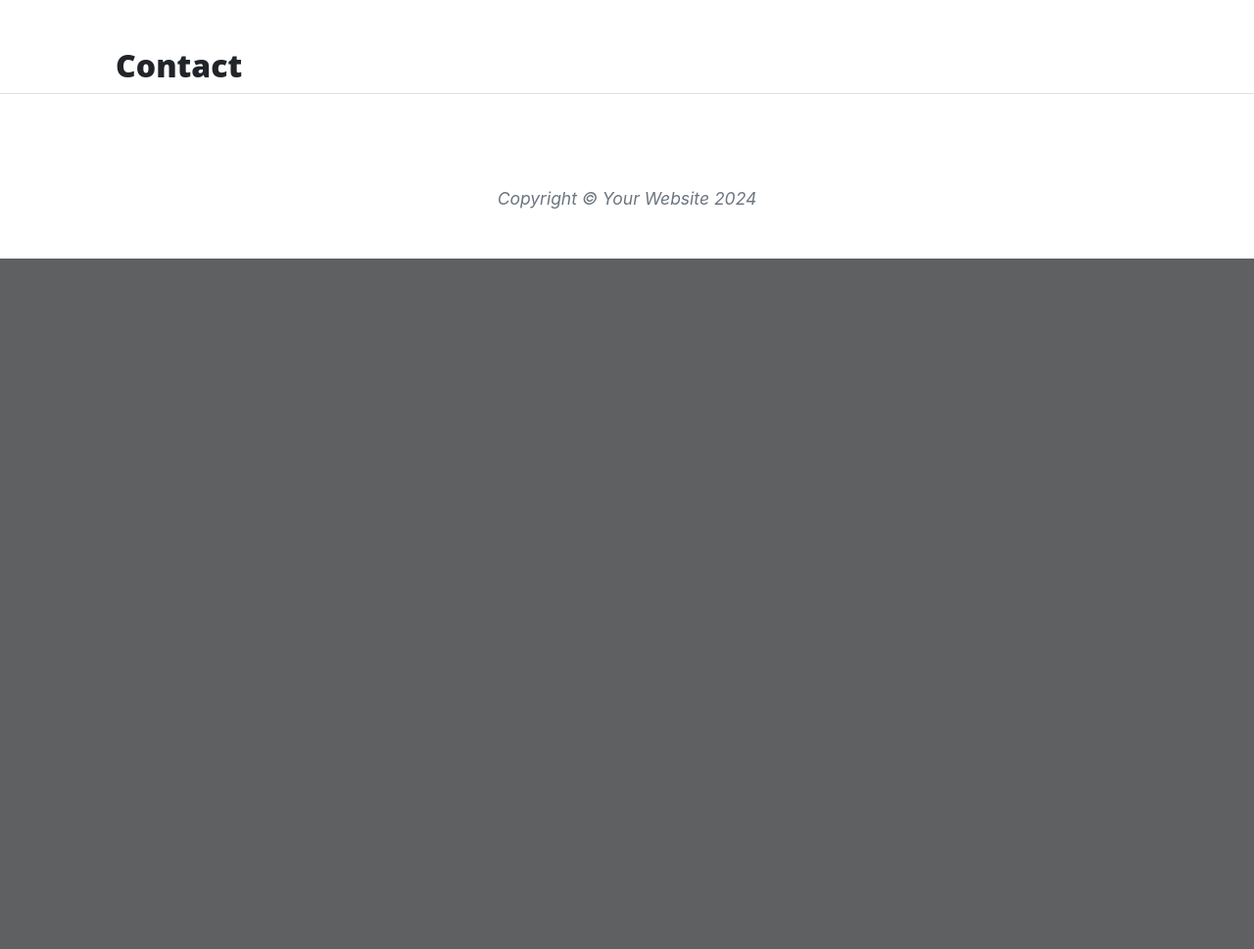
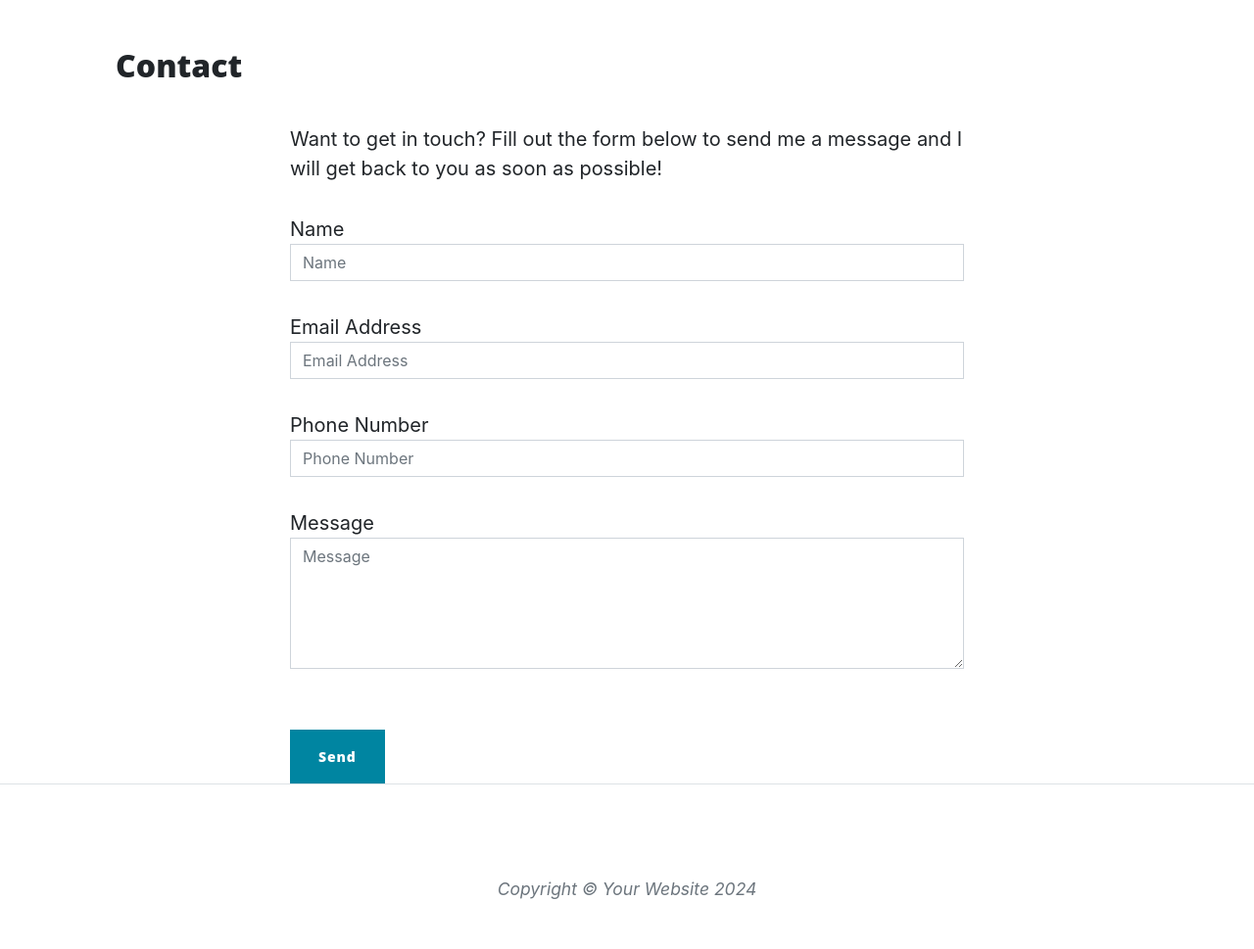
Before and after one commit to Dionismaximus/Thorin_project, a Flask app: page /contact in a window 1280 px wide. Shown: the part 628-1597 px from the top of the page at 98% size. Before the commit the page ends 892 px from the top, so only its background shows below. Run offline with Flask 3, Linux system fonts and the light colour scheme; some libraries are stand-ins or nearby versions.

Commit message:
Add code for separate pages of each character and for contact page

```diff
--- a/run.py
+++ b/run.py
@@ -1,6 +1,6 @@
 import os
 import json
-from flask import Flask, render_template
+from flask import Flask, render_template, request
 
 
 app = Flask(__name__)
@@ -19,8 +19,22 @@
     return render_template("about.html", page_title="About", company = data)
 
 
-@app.route("/contact")
+@app.route("/about/<member_name>")
+def about_member(member_name):
+    member = {}
+    with open("data/company.json", "r") as json_data:
+        data = json.load(json_data)
+        for obj in data:
+            if obj["url"] == member_name:
+                member = obj
+
+    return render_template("member.html", member=member)
+
+
+@app.route("/contact", methods=["GET", "POST"])
 def contact():
+    if request.method == "POST":
+        print("Hello bithes!")
     return render_template("contact.html", page_title="Contact")
 
 
--- a/templates/contact.html
+++ b/templates/contact.html
@@ -1,4 +1,47 @@
 {% extends "base.html" %}
 {% block content %}
     <h2>{{ page_title }}</h2>
+
+	<div class="row">
+		<div class="col-lg-8 col-md-10 mx-auto">
+			<p>Want to get in touch? Fill out the form below to send me a message and I will get back to you as soon as
+                possible!</p>
+			<form method="POST" name="sentMessage" id="contactForm" novalidate>
+				<div class="control-group">
+					<div class="form-group floating-label-form-group controls">
+						<label>Name</label>
+						<input type="text" class="form-control" placeholder="Name" name="name" id="name" required data-validation-required-message="Please enter your name.">
+						<p class="help-block text-danger"></p>
+					</div>
+				</div>
+				<div class="control-group">
+					<div class="form-group floating-label-form-group controls">
+						<label>Email Address</label>
+						<input type="email" class="form-control" placeholder="Email Address" name="email" id="email" required data-validation-required-message="Please enter your email address.">
+						<p class="help-block text-danger"></p>
+					</div>
+				</div>
+				<div class="control-group">
+					<div class="form-group col-xs-12 floating-label-form-group controls">
+						<label>Phone Number</label>
+						<input type="tel" class="form-control" placeholder="Phone Number" name="phone" id="phone" required data-validation-required-message="Please enter your phone number.">
+						<p class="help-block text-danger"></p>
+					</div>
+				</div>
+				<div class="control-group">
+					<div class="form-group floating-label-form-group controls">
+						<label>Message</label>
+						<textarea rows="5" class="form-control" placeholder="Message" name="message" id="message" required data-validation-required-message="Please enter a message."></textarea>
+						<p class="help-block text-danger"></p>
+					</div>
+				</div>
+				<br>
+				<div id="success"></div>
+				<div class="form-group">
+					<button type="submit" class="btn btn-primary" id="sendMessageButton">Send</button>
+				</div>
+			</form>
+		</div>
+	</div>
+
 {% endblock %}
```
Also changed, not shown: data/company.json (+26 -13 lines), templates/about.html (+24 -1 lines), templates/member.html (added, +15 -0 lines).
